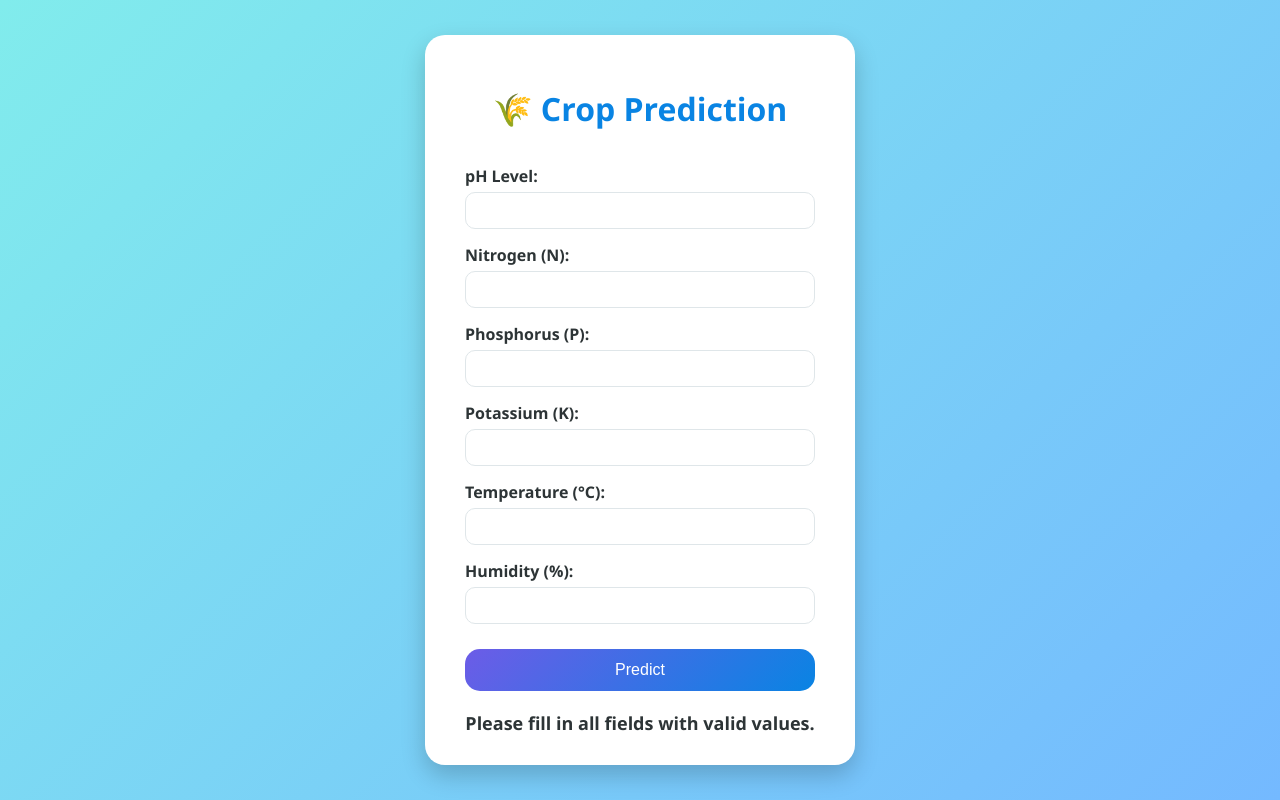
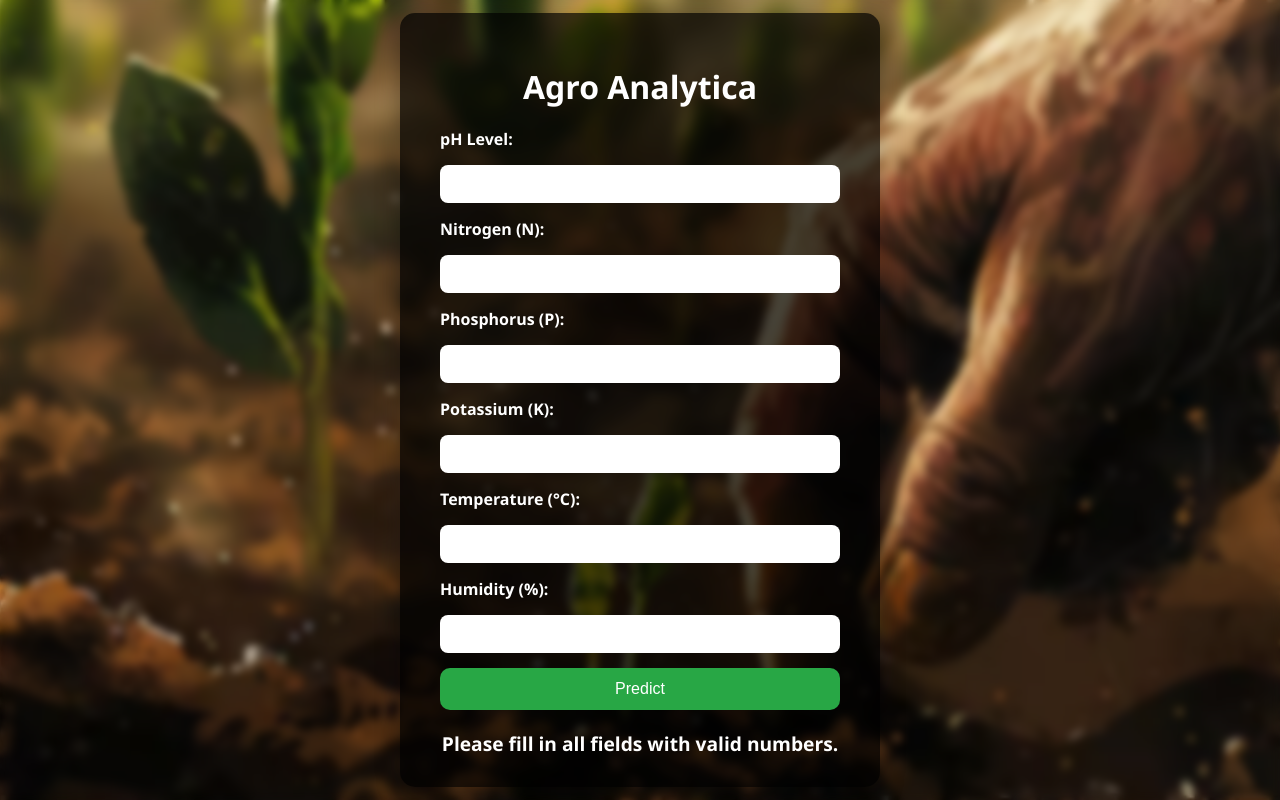
Before and after one commit to mallampati-sumanth/Agro_Analytica, a plain HTML site: page index.html in a window 1280 px wide. Both pictures are taken after a click on the button "Predict". Drawn offline with Linux system fonts and the light colour scheme.

Commit message:
Update index.html

```diff
--- a/index.html
+++ b/index.html
@@ -3,107 +3,97 @@
 <head>
   <meta charset="UTF-8">
   <meta name="viewport" content="width=device-width, initial-scale=1.0">
-  <title>Crop Prediction</title>
+  <title>Agro Analytica - Crop Prediction</title>
   <style>
     body {
+      margin: 0;
+      padding: 0;
       font-family: 'Segoe UI', Tahoma, Geneva, Verdana, sans-serif;
-      background: linear-gradient(135deg, #81ecec, #74b9ff);
+      background: url('seed.png') no-repeat center center/cover;
+      height: 100vh;
       display: flex;
       justify-content: center;
       align-items: center;
-      height: 100vh;
-      margin: 0;
+      color: white;
+      backdrop-filter: blur(4px);
     }
 
     .container {
-      background: white;
+      background: rgba(0, 0, 0, 0.7);
       padding: 30px 40px;
-      border-radius: 20px;
-      box-shadow: 0 10px 25px rgba(0, 0, 0, 0.2);
-      width: 350px;
+      border-radius: 15px;
+      box-shadow: 0 8px 24px rgba(0, 0, 0, 0.3);
+      max-width: 400px;
+      width: 100%;
       text-align: center;
     }
 
     h1 {
       margin-bottom: 20px;
-      color: #0984e3;
+      font-size: 2rem;
     }
 
     form {
-      display: flex;
-      flex-direction: column;
+      display: grid;
+      gap: 15px;
     }
 
     label {
-      margin-top: 15px;
+      font-weight: bold;
       text-align: left;
-      font-weight: 600;
-      color: #2d3436;
     }
 
     input {
       padding: 10px;
-      margin-top: 5px;
-      border: 1px solid #dfe6e9;
-      border-radius: 10px;
-      transition: border-color 0.3s;
-    }
-
-    input:focus {
-      border-color: #0984e3;
+      border: none;
+      border-radius: 8px;
       outline: none;
+      font-size: 1rem;
     }
 
     button {
-      margin-top: 25px;
       padding: 12px;
-      background: linear-gradient(135deg, #6c5ce7, #0984e3);
+      background-color: #28a745;
       color: white;
-      font-size: 16px;
       border: none;
-      border-radius: 15px;
+      border-radius: 10px;
       cursor: pointer;
-      transition: background 0.3s;
+      font-size: 1rem;
+      transition: background 0.3s ease;
     }
 
     button:hover {
-      background: linear-gradient(135deg, #0984e3, #6c5ce7);
+      background-color: #218838;
     }
 
-    button:disabled {
-      background-color: #b2bec3;
-      cursor: not-allowed;
-    }
-
-    .result {
+    #result {
       margin-top: 20px;
+      font-size: 1.2rem;
       font-weight: bold;
-      font-size: 18px;
-      color: #2d3436;
     }
   </style>
 </head>
 <body>
   <div class="container">
-    <h1>🌾 Crop Prediction</h1>
+    <h1>Agro Analytica</h1>
     <form id="prediction-form">
       <label for="ph">pH Level:</label>
       <input type="number" id="ph" step="0.01" required>
 
       <label for="n">Nitrogen (N):</label>
-      <input type="number" id="n" step="1" required>
+      <input type="number" id="n" step="0.01" required>
 
       <label for="p">Phosphorus (P):</label>
-      <input type="number" id="p" step="1" required>
+      <input type="number" id="p" step="0.01" required>
 
       <label for="k">Potassium (K):</label>
-      <input type="number" id="k" step="1" required>
+      <input type="number" id="k" step="0.01" required>
 
       <label for="temperature">Temperature (°C):</label>
-      <input type="number" id="temperature" step="0.1" required>
+      <input type="number" id="temperature" step="0.01" required>
 
       <label for="humidity">Humidity (%):</label>
-      <input type="number" id="humidity" step="0.1" required>
+      <input type="number" id="humidity" step="0.01" required>
 
       <button type="button" onclick="predictCrop()" id="predict-button">Predict</button>
     </form>
@@ -123,8 +113,8 @@
       const temperature = parseFloat(document.getElementById('temperature').value);
       const humidity = parseFloat(document.getElementById('humidity').value);
 
-      if (!ph || !nitrogen || !phosphorus || !potassium || !temperature || !humidity) {
-          document.getElementById('result').innerText = 'Please fill in all fields with valid values.';
+      if (isNaN(ph) || isNaN(nitrogen) || isNaN(phosphorus) || isNaN(potassium) || isNaN(temperature) || isNaN(humidity)) {
+        document.getElementById('result').innerText = 'Please fill in all fields with valid numbers.';
         button.disabled = false;
         button.innerText = 'Predict';
         return;
@@ -137,18 +127,12 @@
         headers: { 'Content-Type': 'application/json' },
         body: JSON.stringify(data)
       })
-      .then(response => {
-          if (!response.ok) {
-              return response.json().then(err => { throw new Error(err.error); });
-          }
-          return response.json();
-      })
+        .then(response => response.json())
         .then(result => {
-          document.getElementById('result').innerText = `🌿 Predicted Crop: ${result.predicted_crop}`;
+          document.getElementById('result').innerText = `Predicted Crop: ${result.predicted_crop}`;
         })
         .catch(error => {
-          document.getElementById('result').innerText = `❌ Error: ${error.message}`;
-          console.error('Error:', error);
+          document.getElementById('result').innerText = `Error: ${error.message}`;
         })
         .finally(() => {
           button.disabled = false;
```
Lines whose indentation alone changed are shown as unchanged.
